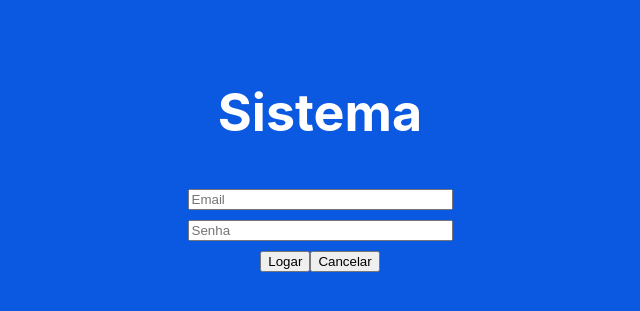
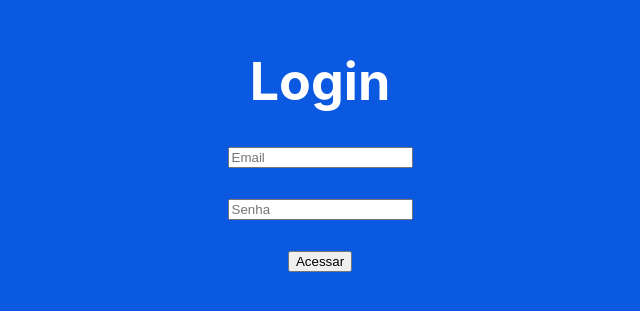
Before and after one commit to Smukamart/Atividade-Somativa-1, a React (Create React App) app: page / in a window 1280 px wide. Shown: the part 241-552 px from the top of the page, without its empty margins (320-960 px from the left). Built offline with nearby package versions, Linux system fonts and the light colour scheme.

Commit message:
finish login validation

```diff
--- a/src/App/App.js
+++ b/src/App/App.js
@@ -1,16 +1,14 @@
-import { Component } from 'react';
+import { Component, StrictMode } from 'react';
 import './App.css';
-import Login from '../Login/Login';
+import Login from '../Login';
 
 
 class App extends Component {
   render() {
     return (
-      <div>
-        <div>
-          <Login />
-        </div>
-      </div>
+      <StrictMode>
+        <Login />
+      </StrictMode>
     )
   }
 }
--- /dev/null
+++ b/src/Login.js
@@ -0,0 +1,40 @@
+import { Component } from "react";
+
+class Login extends Component {
+    constructor(props) {
+        super(props);
+        this.state = {
+            email: "",
+            senha: "",
+            label: ""
+        }
+    }
+
+    login() {
+        if (this.state.email === "eduardo.lino@pucpr.br" && this.state.senha === "123456") {
+            this.setState({ label: "Acessado com sucesso!" });
+        } else {
+            this.setState({ label: "Usuário ou senha incorretos!" });
+        }
+    }
+
+
+    render() {
+        return (
+            <>
+                <form className="App-header" onSubmit={(e) => {
+                    e.preventDefault();
+                    this.login();
+                }}>
+                    <h1>Login</h1>
+                    <input type="email" placeholder="Email" size={20} onChange={(e) => this.setState({ email: e.target.value })} /><br />
+                    <input type="password" placeholder="Senha" size={20} onChange={(e) => this.setState({ senha: e.target.value })} /><br />
+                    <input type="submit" value="Acessar" /><br />
+                    <label>{this.state.label}</label>
+                </form>
+            </>
+        )
+    }
+}
+
+export default Login;
--- a/src/Login/Login.js
+++ /dev/null
@@ -1,34 +0,0 @@
-import { Component } from "react";
-
-class Login extends Component {
-    constructor(props) {
-        super(props);
-        this.state = {
-            email: "samukamartins@gmail.com",
-            senha: 12345
-        }
-    }
-
-    render() {
-        return (
-            <form className='App-header'>
-                <h1>Sistema</h1>
-                <div>
-                    <input type='text' size="30" name="email" placeholder='Email'></input>
-                </div>
-                <div>
-                    <input type='password' size="30" name="senha" placeholder='Senha'></input>
-                </div>
-                <div>
-                    <label id="label"></label>
-                </div>
-                <div>
-                    <button type="submit" name='logar'>Logar</button>
-                    <button type="submit" name='cancelar'>Cancelar</button>
-                </div>
-            </form>
-        )
-    }
-}
-
-export default Login
```
Also changed, not shown: src/Login/login.css (deleted).
